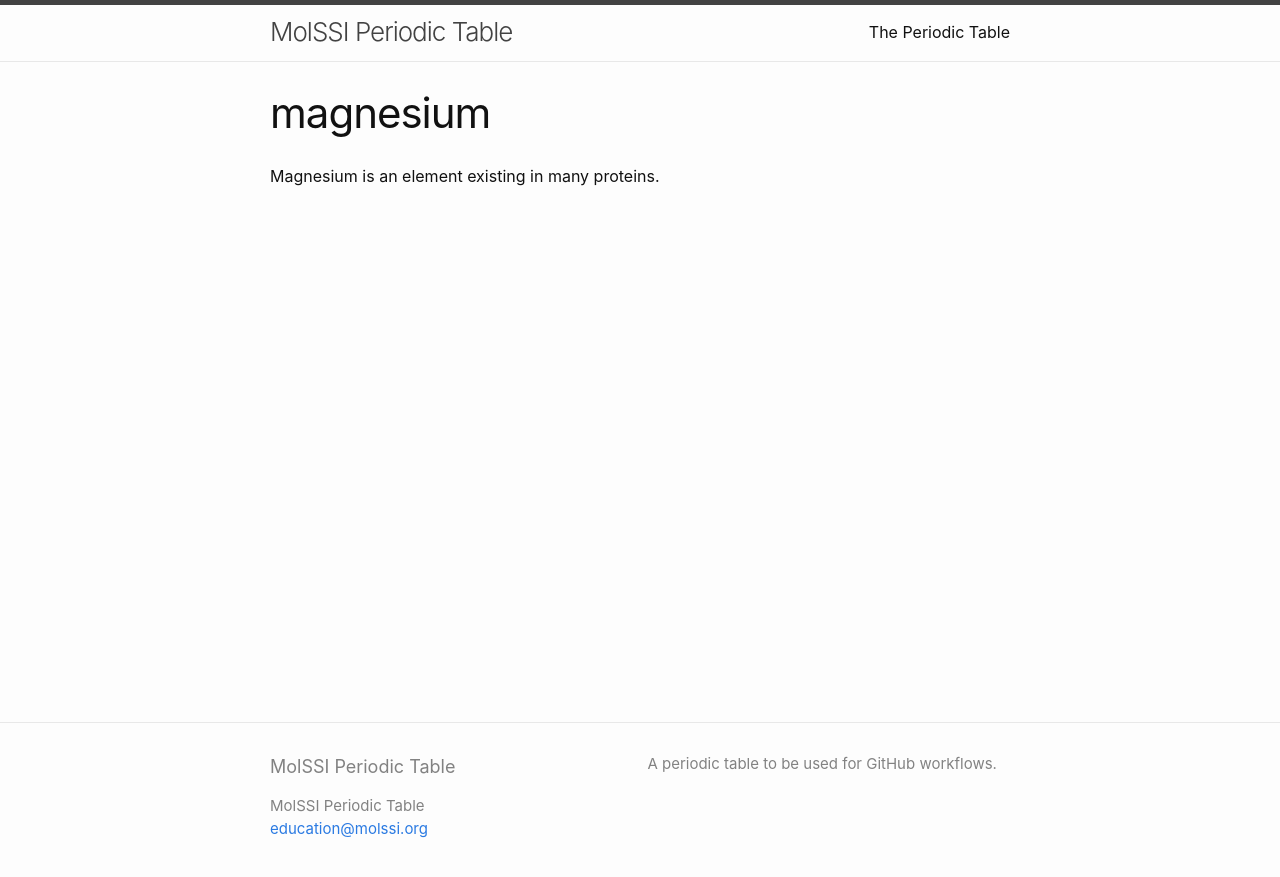
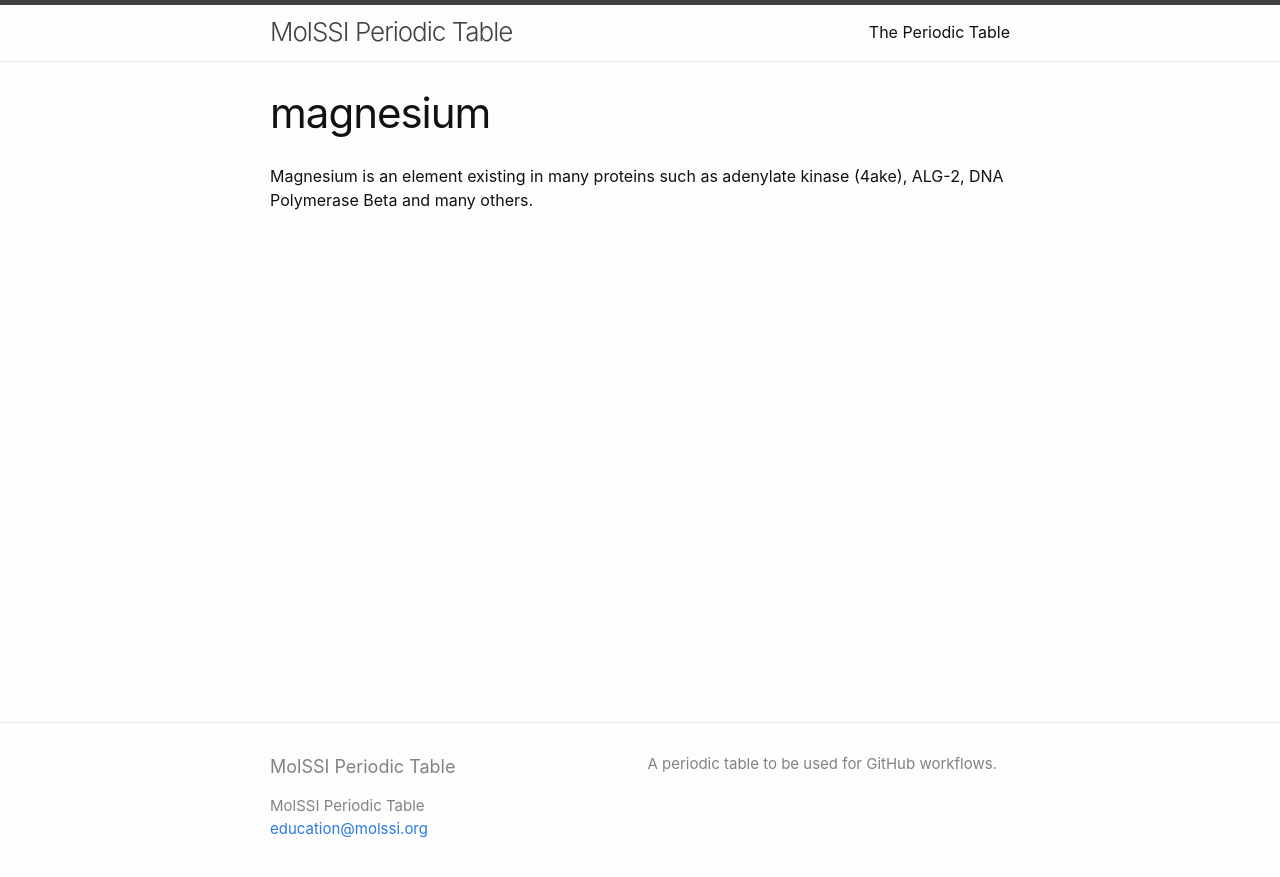
Before and after one commit to MolSSI-Education/periodic-table, a Jekyll site: the page built from elements/magnesium.md, in a window 1280 px wide. Shown: the top 877 px of the page. Built offline with Jekyll 4.4.1, drawn with Linux system fonts in a browser that asks for light colours.

Commit message:
Added more information about magnesium

```diff
--- a/elements/magnesium.md
+++ b/elements/magnesium.md
@@ -3,4 +3,4 @@ layout: page
 title: magnesium
 ---
 
-Magnesium is an element existing in many proteins.
+Magnesium is an element existing in many proteins such as adenylate kinase (4ake), ALG-2, DNA Polymerase Beta and many others.
```
